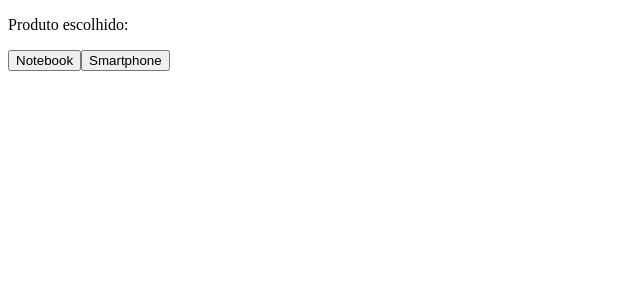
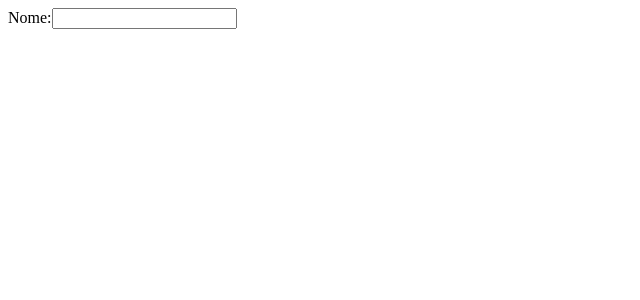
Before and after one commit to Erick-Verissim0/React, a React (Create React App) app: page / in a window 1280 px wide. Shown: the top 300 px of the page, without its empty margins (0-640 px from the left). Built offline with nearby package versions, Linux system fonts and the light colour scheme.

Commit message:
input_1.1

```diff
--- a/src/App.js
+++ b/src/App.js
@@ -1,20 +1,19 @@
 import React from 'react';
-import useLocalStorage from './useLocalStorage';
 
-const App = () => {
-  const [product, setProduct] = useLocalStorage('Produto:', '');
-
-  function handleClick({ target }) {
-    setProduct(target.innerText);
-  }
+function App() {
+  const [name, setName] = React.useState('');
 
   return (
-    <div>
-      <p> Produto escolhido: {product} </p>
-      <button onClick={handleClick}> Notebook </button>
-      <button onClick={handleClick}> Smartphone </button>
-    </div>
+    <form>
+      <label htmlFor="idName">Nome:</label>
+      <input
+        id="idName"
+        value={name}
+        onChange={(event) => setName(event.target.value)}
+      ></input>
+      <h2>{name}</h2>
+    </form>
   );
-};
+}
 
 export default App;
--- a/src/useLocalStorage.js
+++ /dev/null
@@ -1,16 +0,0 @@
-import React from 'react';
-
-const useLocalStorage = (key, initial) => {
-  const [state, setState] = React.useState(() => {
-    const local = window.localStorage.getItem(key);
-    return local ? local : initial;
-  });
-
-  React.useEffect(() => {
-    window.localStorage.setItem(key, state);
-  }, [state, key]);
-
-  return [state, setState];
-};
-
-export default useLocalStorage;
```
